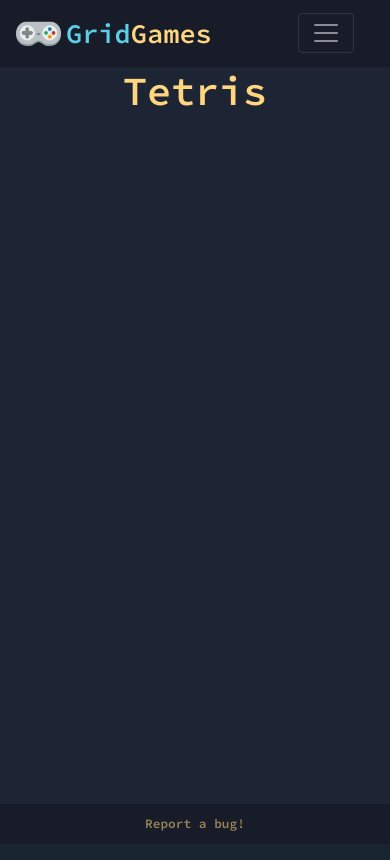
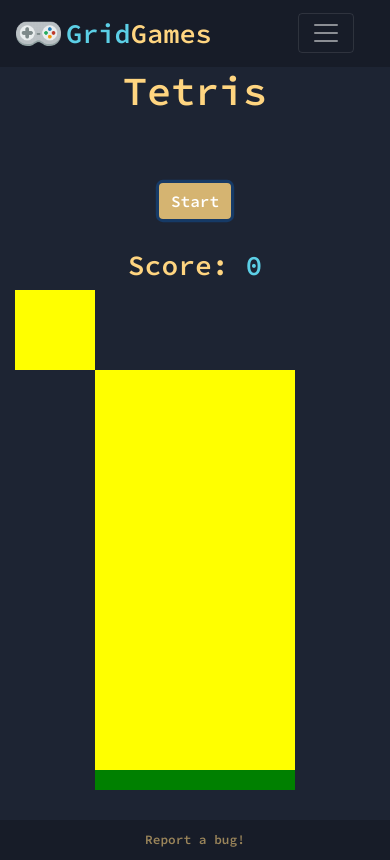
Before and after one commit to tremar123/grid-games, a Flask app: page /tetris in a window 390 px wide. Before the commit the page ends 831 px from the top, so only its background shows below. Run offline with Flask 2, Linux system fonts and the light colour scheme.

Commit message:
tetris done, todo: phone controls and design

```diff
--- a/static/frogger/frogger.js
+++ b/static/frogger/frogger.js
@@ -14,6 +14,12 @@ document.addEventListener("DOMContentLoaded", () => {
 
     //render frog on start
     squares[currentIndex].classList.add("frog");
+
+    window.addEventListener("keydown", function(e) {
+        if(["Space","ArrowUp","ArrowDown","ArrowLeft","ArrowRight"].indexOf(e.code) > -1) {
+            e.preventDefault();
+        }
+    }, false);
 
     //move frog
     function moveFrog(e) {
--- a/static/tetris/tetris.css
+++ b/static/tetris/tetris.css
@@ -0,0 +1,49 @@
+.grid {
+    background-color: yellow;
+    height: 400px;
+    width: 200px;
+    display: flex;
+    flex-wrap: wrap;
+    margin: auto;
+    margin-bottom: 20px;
+}
+
+
+.block {
+    background-color: blue;
+}
+
+.block2 {
+    background-color: purple;
+}
+
+.block3 {
+    background-color: green;
+}
+
+.grid div {
+    height: 20px;
+    width: 20px;
+}
+
+span {
+    color: #5ccfe6;
+}
+
+.previous-shape {
+    height: 80px;
+    width: 80px;
+    background-color: yellow;
+}
+
+.previous-grid {
+    height: 80px;
+    width: 80px;
+    display: flex;
+    flex-wrap: wrap;
+}
+
+.previous-grid div {
+    height: 20px;
+    width: 20px;
+}
--- a/static/tetris/tetris.js
+++ b/static/tetris/tetris.js
@@ -0,0 +1,217 @@
+document.addEventListener("DOMContentLoaded", () => {
+    const grid = document.querySelector(".grid");
+    const displayScore = document.querySelector("#score");
+    const displaySquares = document.querySelectorAll(".previous-grid div");
+    let squares = Array.from(grid.querySelectorAll(".grid div"));
+    const startBtn = document.querySelector("#start");
+    const width = 10;
+    const height = 20;
+    let currentPosition = 4;
+    let timerId;
+    let score = 0;
+    let currentIndex;
+
+    window.addEventListener("keydown", function(e) {
+        if(["Space","ArrowUp","ArrowDown","ArrowLeft","ArrowRight"].indexOf(e.code) > -1) {
+            e.preventDefault();
+        }
+    }, false);
+
+    function control(e) {
+        switch (e.keyCode) {
+            case 39:
+                moveRight();
+                break;
+            case 38:
+                rotate();
+                break;
+            case 37:
+                moveLeft();
+                break;
+            case 40:
+                moveDown();
+                break;
+        }
+    }
+    document.addEventListener("keydown", control);
+
+    const lTetromino = [
+        [1, width + 1, width * 2 + 1, 2],
+        [width, width + 1, width + 2, width * 2 + 2],
+        [1, width + 1, width * 2 + 1, width * 2],
+        [width, width * 2, width * 2 + 1, width * 2 + 2]
+    ]
+
+    const zTetromino = [
+        [0, width, width + 1, width * 2 + 1],
+        [width + 1, width + 2, width * 2, width * 2 + 1],
+        [0, width, width + 1, width * 2 + 1],
+        [width + 1, width + 2, width * 2, width * 2 + 1]
+    ]
+
+    const tTetromino = [
+        [1, width, width + 1, width + 2],
+        [1, width + 1, width + 2, width * 2 + 1],
+        [width, width + 1, width + 2, width * 2 + 1],
+        [1, width, width + 1, width * 2 + 1]
+    ]
+
+    const oTetromino = [
+        [0, 1, width, width + 1],
+        [0, 1, width, width + 1],
+        [0, 1, width, width + 1],
+        [0, 1, width, width + 1]
+    ]
+
+    const iTetromino = [
+        [1, width + 1, width * 2 + 1, width * 3 + 1],
+        [width, width + 1, width + 2, width + 3],
+        [1, width + 1, width * 2 + 1, width * 3 + 1],
+        [width, width + 1, width + 2, width + 3]
+    ]
+
+    const tetrominos = [lTetromino, zTetromino, tTetromino, oTetromino, iTetromino];
+
+    //random tetromino
+    let random = Math.floor(Math.random()*tetrominos.length);
+    let currentRotation = 0;
+    let current = tetrominos[random][currentRotation];
+
+    //draw tetromino
+    function draw() {
+        current.forEach(index => (
+            squares[currentPosition + index].classList.add("block")
+        ))
+    }
+
+    //undraw shape
+    function undraw() {
+        current.forEach(index => (
+            squares[currentPosition + index].classList.remove("block")
+        ))
+    }
+
+    //move tetromino down
+    function moveDown() {
+        undraw();
+        currentPosition = currentPosition += width;
+        draw();
+        freeze();
+    }
+
+    //move left and prevent collision
+    function moveRight() {
+        undraw();
+        const isAtRightEdge = current.some(index => (currentPosition + index) % width === width - 1);
+        if (!isAtRightEdge) currentPosition += 1;
+        if (current.some(index => squares[currentPosition + index].classList.contains("block2"))) {
+            currentPosition -= 1;
+        }
+        draw();
+    }
+
+    function moveLeft() {
+        undraw();
+        const isAtLeftEdge = current.some(index => (currentPosition + index) % width === 0)
+        if (!isAtLeftEdge) currentPosition -= 1;
+        if (current.some(index => squares[currentPosition + index].classList.contains("block2"))) {
+            currentPosition  += 1;
+        }
+        draw();
+    }
+
+    //rotate tetromino
+    function rotate() {
+        undraw();
+        currentRotation++;
+        if (currentRotation === current.length) {
+            currentRotation = 0;
+        }
+        current = tetrominos[random][currentRotation];
+        draw();
+    }
+
+    //show previous tetromino
+    const displayWidth = 4;
+    const displayIndex = 0;
+    let nextRandom = 0;
+
+    const smallTetrominoes = [
+        [1, displayWidth + 1, displayWidth * 2 + 1, 2], // L
+        [0, displayWidth, displayWidth + 1, displayWidth * 2 + 1], // z
+        [1, displayWidth, displayWidth + 1, displayWidth + 2], // T
+        [0, 1, displayWidth, displayWidth + 1], // O
+        [1, displayWidth + 1, displayWidth * 2 + 1, displayWidth * 3 + 1] // I
+    ]
+
+    function displayShape() {
+        displaySquares.forEach(square => {
+            square.classList.remove("block");
+        })
+            smallTetrominoes[nextRandom].forEach(index => {
+            displaySquares[displayIndex + index].classList.add("block");
+        })
+    }
+
+    //freeze
+    function freeze() {
+        if (current.some(index => squares[currentPosition + index + width].classList.contains("block3")
+        || squares[currentPosition + index + width].classList.contains("block2"))) {
+            current.forEach(index => squares[index + currentPosition].classList.add("block2"));
+            random = nextRandom;
+            nextRandom = Math.floor(Math.random() * tetrominos.length);
+            current = tetrominos[random][currentRotation];
+            currentPosition = 4;
+            draw();
+            displayShape();
+            gameOver();
+            addScore();
+        }
+    }
+
+    startBtn.addEventListener("click", () => {
+        if (timerId) {
+            clearInterval(timerId);
+            timerId = null;
+        } else {
+            draw();
+            timerId = setInterval(moveDown, 1000);
+            nextRandom = Math.floor(Math.random() * tetrominos.length);
+            displayShape();
+        }
+    })
+
+    //game over
+    function gameOver() {
+        if (current.some(index => squares[currentPosition + index].classList.contains("block2"))){
+            clearInterval(timerId);
+            document.removeEventListener("keydown", control);
+            return swal({
+                title: "Game Over!",
+                text: "Your score: " + score,
+                button: "Play Again"
+            }).then(() => {
+                location.reload();
+            })
+        }
+    }
+
+    //add score
+    function addScore () {
+        for (currentIndex = 0; currentIndex < 199; currentIndex += width) {
+            const row = [currentIndex, currentIndex+1, currentIndex+2, currentIndex+3, currentIndex+4, currentIndex+5, currentIndex+6, currentIndex+7, currentIndex+8, currentIndex+9];
+            if (row.every(index => squares[index].classList.contains("block2"))) {
+                score += 10;
+                displayScore.innerHTML = score;
+                row.forEach(index => {
+                    squares[index].classList.remove("block2") || squares[index].classList.remove("block");
+                });
+
+                //splice array
+                const squaresRemoved = squares.splice(currentIndex, width);
+                squares = squaresRemoved.concat(squares);
+                squares.forEach(cell => grid.appendChild(cell));
+            }
+        }
+    }
+})
--- a/templates/tetris.html
+++ b/templates/tetris.html
@@ -11,4 +11,243 @@
 
 {% block main %}
     <h1>Tetris</h1>
+
+    <button autofocus class="btn" id="start">Start</button>
+    <h3>Score: <span id="score">0</span></h3>
+
+    <div class="previous-shape">
+        <div class="previous-grid">
+            <div></div>
+            <div></div>
+            <div></div>
+            <div></div>
+            <div></div>
+            <div></div>
+            <div></div>
+            <div></div>
+            <div></div>
+            <div></div>
+            <div></div>
+            <div></div>
+            <div></div>
+            <div></div>
+            <div></div>
+            <div></div>
+        </div>
+    </div>
+
+    <div class="game">
+        <div class="grid">
+            <div></div>
+            <div></div>
+            <div></div>
+            <div></div>
+            <div></div>
+            <div></div>
+            <div></div>
+            <div></div>
+            <div></div>
+            <div></div>
+            <div></div>
+            <div></div>
+            <div></div>
+            <div></div>
+            <div></div>
+            <div></div>
+            <div></div>
+            <div></div>
+            <div></div>
+            <div></div>
+            <div></div>
+            <div></div>
+            <div></div>
+            <div></div>
+            <div></div>
+            <div></div>
+            <div></div>
+            <div></div>
+            <div></div>
+            <div></div>
+            <div></div>
+            <div></div>
+            <div></div>
+            <div></div>
+            <div></div>
+            <div></div>
+            <div></div>
+            <div></div>
+            <div></div>
+            <div></div>
+            <div></div>
+            <div></div>
+            <div></div>
+            <div></div>
+            <div></div>
+            <div></div>
+            <div></div>
+            <div></div>
+            <div></div>
+            <div></div>
+            <div></div>
+            <div></div>
+            <div></div>
+            <div></div>
+            <div></div>
+            <div></div>
+            <div></div>
+            <div></div>
+            <div></div>
+            <div></div>
+            <div></div>
+            <div></div>
+            <div></div>
+            <div></div>
+            <div></div>
+            <div></div>
+            <div></div>
+            <div></div>
+            <div></div>
+            <div></div>
+            <div></div>
+            <div></div>
+            <div></div>
+            <div></div>
+            <div></div>
+            <div></div>
+            <div></div>
+            <div></div>
+            <div></div>
+            <div></div>
+            <div></div>
+            <div></div>
+            <div></div>
+            <div></div>
+            <div></div>
+            <div></div>
+            <div></div>
+            <div></div>
+            <div></div>
+            <div></div>
+            <div></div>
+            <div></div>
+            <div></div>
+            <div></div>
+            <div></div>
+            <div></div>
+            <div></div>
+            <div></div>
+            <div></div>
+            <div></div>
+            <div></div>
+            <div></div>
+            <div></div>
+            <div></div>
+            <div></div>
+            <div></div>
+            <div></div>
+            <div></div>
+            <div></div>
+            <div></div>
+            <div></div>
+            <div></div>
+            <div></div>
+            <div></div>
+            <div></div>
+            <div></div>
+            <div></div>
+            <div></div>
+            <div></div>
+            <div></div>
+            <div></div>
+            <div></div>
+            <div></div>
+            <div></div>
+            <div></div>
+            <div></div>
+            <div></div>
+            <div></div>
+            <div></div>
+            <div></div>
+            <div></div>
+            <div></div>
+            <div></div>
+            <div></div>
+            <div></div>
+            <div></div>
+            <div></div>
+            <div></div>
+            <div></div>
+            <div></div>
+            <div></div>
+            <div></div>
+            <div></div>
+            <div></div>
+            <div></div>
+            <div></div>
+            <div></div>
+            <div></div>
+            <div></div>
+            <div></div>
+            <div></div>
+            <div></div>
+            <div></div>
+            <div></div>
+            <div></div>
+            <div></div>
+            <div></div>
+            <div></div>
+            <div></div>
+            <div></div>
+            <div></div>
+            <div></div>
+            <div></div>
+            <div></div>
+            <div></div>
+            <div></div>
+            <div></div>
+            <div></div>
+            <div></div>
+            <div></div>
+            <div></div>
+            <div></div>
+            <div></div>
+            <div></div>
+            <div></div>
+            <div></div>
+            <div></div>
+            <div></div>
+            <div></div>
+            <div></div>
+            <div></div>
+            <div></div>
+            <div></div>
+            <div></div>
+            <div></div>
+            <div></div>
+            <div></div>
+            <div></div>
+            <div></div>
+            <div></div>
+            <div></div>
+            <div></div>
+            <div></div>
+            <div></div>
+            <div></div>
+            <div></div>
+            <div></div>
+            <div></div>
+            <div></div>
+            <div></div>
+            <div class="block3"></div>
+            <div class="block3"></div>
+            <div class="block3"></div>
+            <div class="block3"></div>
+            <div class="block3"></div>
+            <div class="block3"></div>
+            <div class="block3"></div>
+            <div class="block3"></div>
+            <div class="block3"></div>
+            <div class="block3"></div>
+        </div>
+    </div>
 {% endblock %}
```
